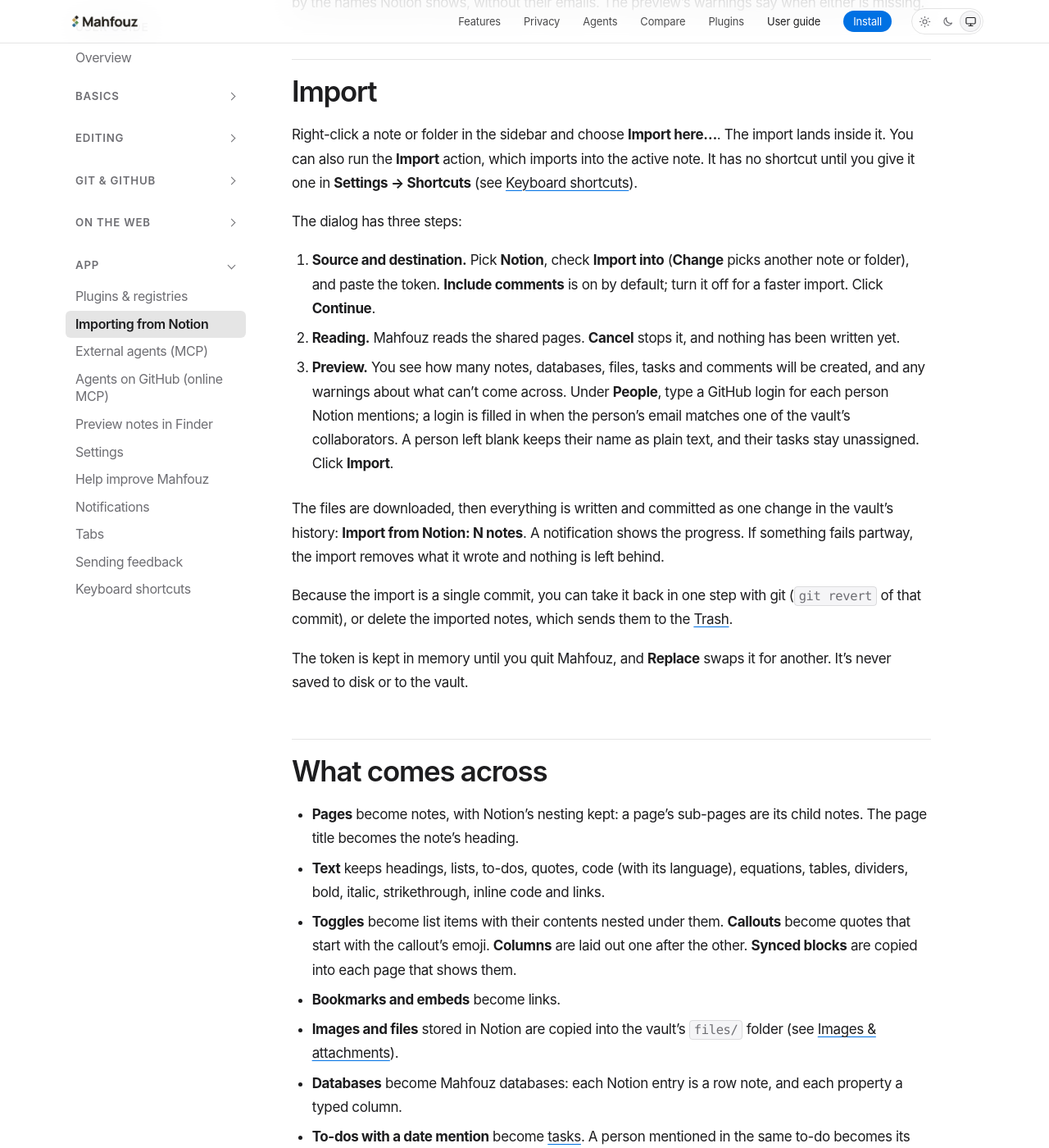
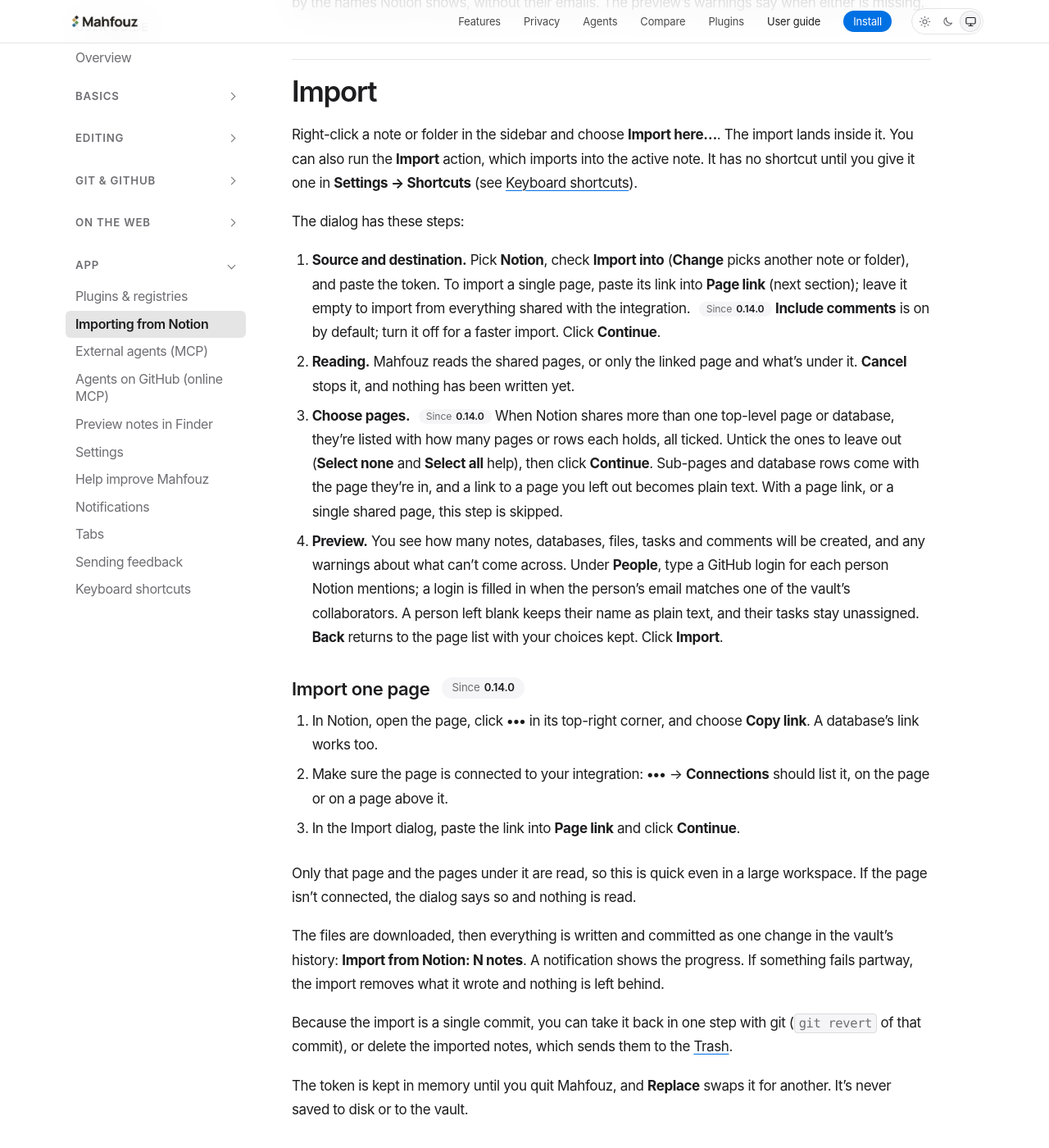
Before and after one commit to mahfouz-app/docs, a Jekyll site: the page built from guide/import-notion.md, in a window 1280 px wide and 1400 px high, scrolled down 966 px. Shown: the whole window at 82% size. Built offline with Jekyll 4.4.1, drawn with Linux system fonts in a browser that asks for light colours.

Commit message:
guide: import one Notion page by its link, and choose pages before importing
Co-Authored-By: Claude Opus 5.5 <noreply@anthropic.com>

```diff
--- a/guide/import-notion.md
+++ b/guide/import-notion.md
@@ -47,20 +47,44 @@ The import lands inside it. You can also run the **Import** action, which
 imports into the active note. It has no shortcut until you give it one in
 **Settings → Shortcuts** (see [Keyboard shortcuts](/guide/shortcuts/)).
 
-The dialog has three steps:
+The dialog has these steps:
 
 1. **Source and destination.** Pick **Notion**, check **Import into**
-   (**Change** picks another note or folder), and paste the token.
-   **Include comments** is on by default; turn it off for a faster import.
-   Click **Continue**.
-2. **Reading.** Mahfouz reads the shared pages. **Cancel** stops it, and
-   nothing has been written yet.
-3. **Preview.** You see how many notes, databases, files, tasks and
+   (**Change** picks another note or folder), and paste the token. To
+   import a single page, paste its link into **Page link** (next section);
+   leave it empty to import from everything shared with the integration.
+   {% include since.html v="0.14.0" %} **Include comments** is on by
+   default; turn it off for a faster import. Click **Continue**.
+2. **Reading.** Mahfouz reads the shared pages, or only the linked page
+   and what's under it. **Cancel** stops it, and nothing has been written
+   yet.
+3. **Choose pages.** {% include since.html v="0.14.0" %} When Notion shares
+   more than one top-level page or database, they're listed with how many
+   pages or rows each holds, all ticked. Untick the ones to leave out
+   (**Select none** and **Select all** help), then click **Continue**.
+   Sub-pages and database rows come with the page they're in, and a link
+   to a page you left out becomes plain text. With a page link, or a single
+   shared page, this step is skipped.
+4. **Preview.** You see how many notes, databases, files, tasks and
    comments will be created, and any warnings about what can't come
    across. Under **People**, type a GitHub login for each person Notion
    mentions; a login is filled in when the person's email matches one of
    the vault's collaborators. A person left blank keeps their name as plain
-   text, and their tasks stay unassigned. Click **Import**.
+   text, and their tasks stay unassigned. **Back** returns to the page
+   list with your choices kept. Click **Import**.
+
+### Import one page {% include since.html v="0.14.0" %} {#import-one-page}
+
+1. In Notion, open the page, click **•••** in its top-right corner, and
+   choose **Copy link**. A database's link works too.
+2. Make sure the page is connected to your integration: **•••** →
+   **Connections** should list it, on the page or on a page above it.
+3. In the Import dialog, paste the link into **Page link** and click
+   **Continue**.
+
+Only that page and the pages under it are read, so this is quick even in a
+large workspace. If the page isn't connected, the dialog says so and
+nothing is read.
 
 The files are downloaded, then everything is written and committed as one
 change in the vault's history: **Import from Notion: N notes**. A
```
